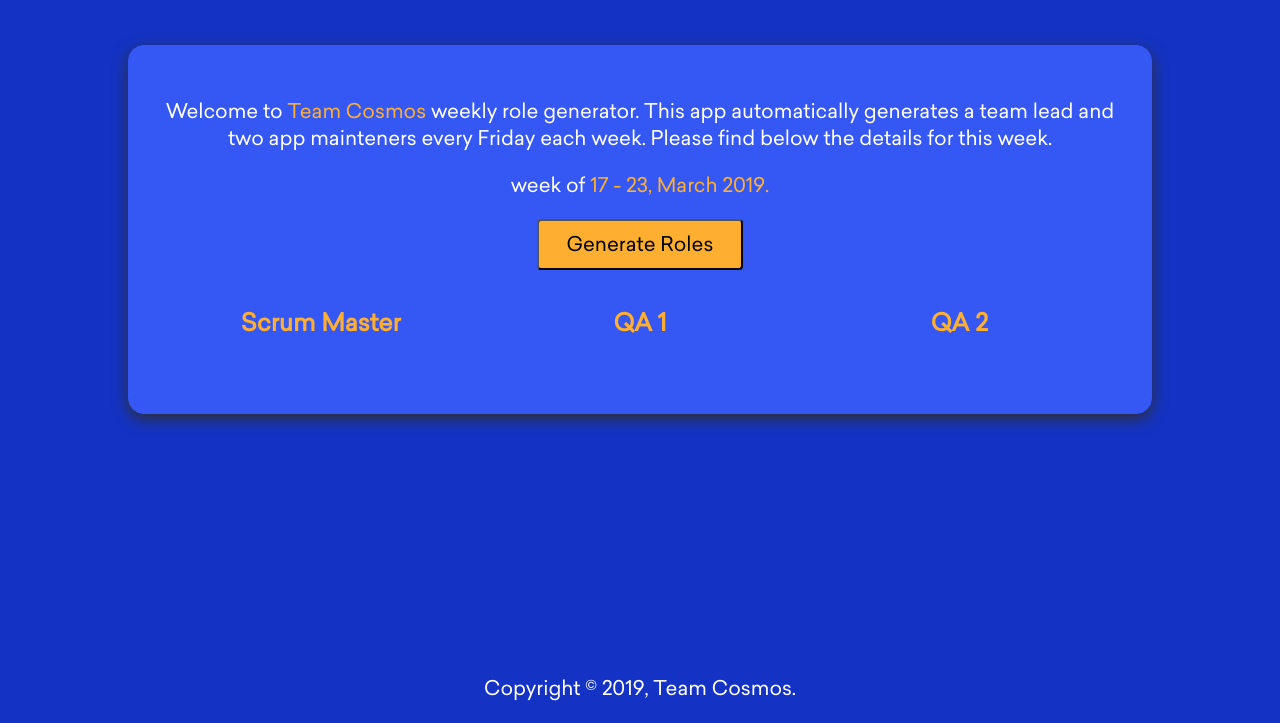
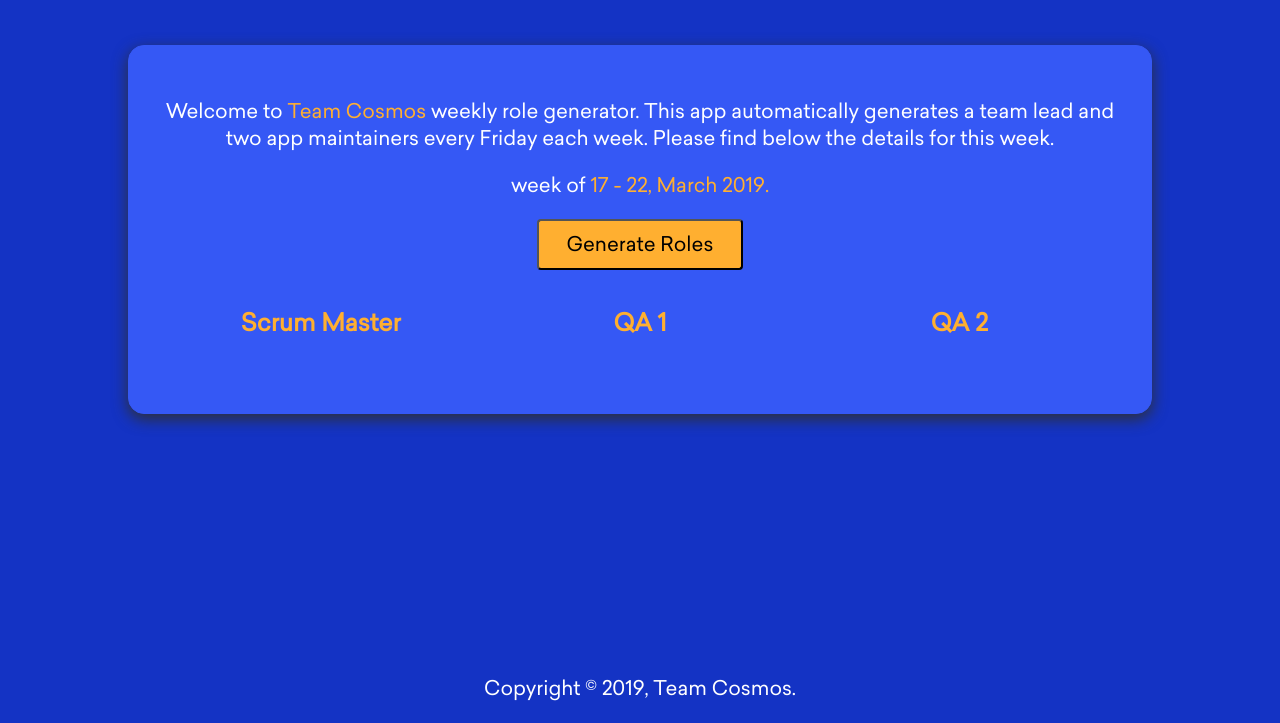
Before and after one commit to Raymond-Osy/Weekly-Team-Role-Generator, a website: page frontend/index.html in a window 1280 px wide. Shown: the part 77-800 px from the top of the page. Drawn offline with Linux system fonts and the light colour scheme; no server answers; files whose address does not match are found by name.

Commit message:
Target elements for scripting

```diff
--- a/frontend/index.html
+++ b/frontend/index.html
@@ -13,10 +13,11 @@
     <div class="container">
       <p>
         Welcome to <span>Team Cosmos</span> weekly role generator. This app
-        automatically generates a team lead and two app mainteners every Friday
+        automatically generates a team lead and two app maintainers every Friday
         each week. Please find below the details for this week.
       </p>
-      <p>week of <span>17 - 23, March 2019.</span></p>
+      <p>week of <span class="duty-week">
+        <span class="duty-week__first">17</span> - <span class="duty-week__last">22</span>, March 2019.</span></p>
       <button id="generate">Generate Roles</button>
       <div class="wrap">
         <div class="flex">
```
